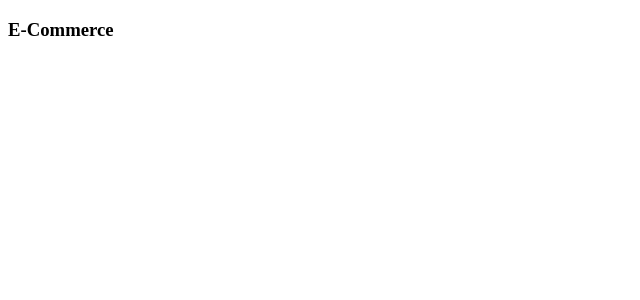
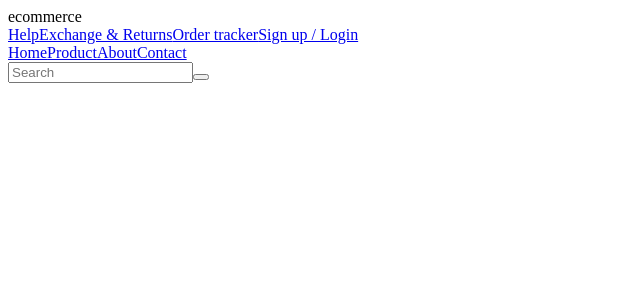
Before and after one commit to sudarshan-raveendranath/Angular-Ecommerce-site, an Angular app: page / in a window 1280 px wide. Shown: the top 300 px of the page, without its empty margins (0-640 px from the left). Built offline with nearby package versions, Linux system fonts and the light colour scheme.

Commit message:
Add header component with HTML template and modify TypeScript file

```diff
--- /dev/null
+++ b/src/app/header/header.component.html
@@ -0,0 +1,26 @@
+<div class="ecommerce-header">
+    <div class="ecommerce-logo">
+        <!-- <img src="assets/images/logo.png" alt="logo"> -->
+        ecommerce
+    </div>
+    <div class="ecommerce-header-nav">
+    <div class="ecomerce-top-bar">
+        <a href="#">Help</a>
+        <a href="#">Exchange & Returns</a>
+        <a href="#">Order tracker</a>
+        <a href="#">Sign up / Login</a>
+    </div>
+    <div class="ecommerce-bottom-bar">
+        <div class="ecommerce-menu">
+            <a href="#">Home</a>
+            <a href="#">Product</a>
+            <a href="#">About</a>
+            <a href="#">Contact</a>
+        </div>
+        <div class="ecommerce-search-bar">
+            <input type="text" placeholder="Search" class="ecommerce-search-box">
+            <button class="ecommerce-search-button" title="Search"><i class="fa fa fa-search" aria-hidden="true"></i></button>
+        </div>
+    </div>
+</div>
+</div>
--- a/src/app/header/header.component.ts
+++ b/src/app/header/header.component.ts
@@ -2,7 +2,7 @@
 
 @Component({
     selector: 'app-header',
-    template: '<h3>E-Commerce</h3>',
+    templateUrl: './header.component.html',
 })
 export class HeaderComponent {
 
```
